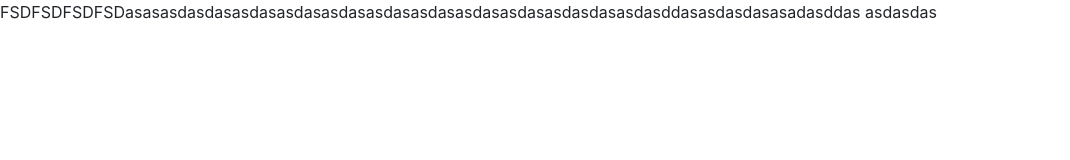
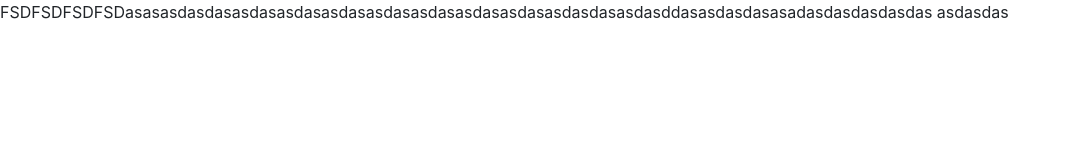
Before and after one commit to rodrigobarros2/arquitetura-sem-framework, a website: page index.html in a window 1280 px wide. Shown: the whole page, without its empty margins (0-1070 px from the left). Drawn offline with nearby package versions, Linux system fonts and the light colour scheme.

Commit message:
dasdasasdasdasd

```diff
--- a/index.html
+++ b/index.html
@@ -17,7 +17,7 @@
     <script src="https://kit.fontawesome.com/42b31ce58b.js" crossorigin="anonymous"></script>
 </head>
 
-<body>FSDFSDFSDFSDasasasdasdasasdasasdasasdasasdasasdasasdasasdasasdasdasasdasddasasdasdasasadasddas
+<body>FSDFSDFSDFSDasasasdasdasasdasasdasasdasasdasasdasasdasasdasasdasdasasdasddasasdasdasasadasdasdasdasdas
 
 
 
```
